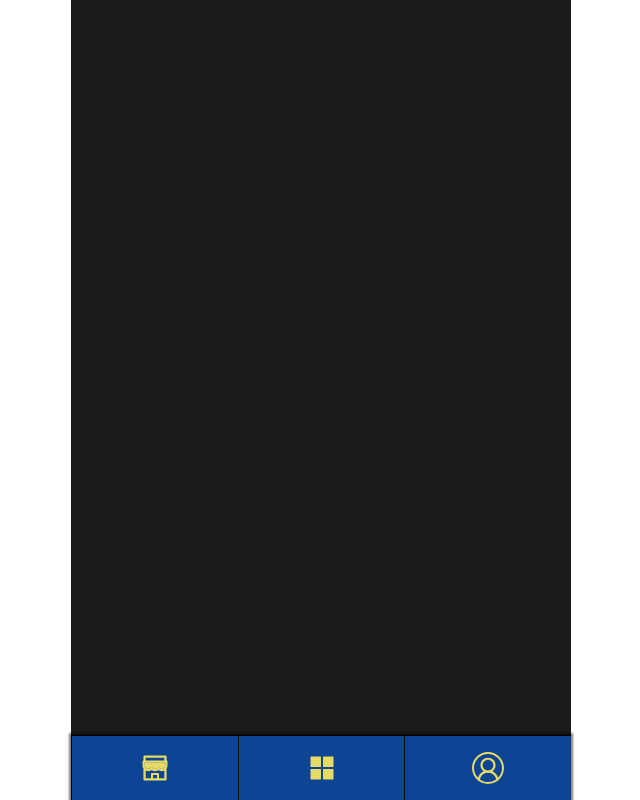
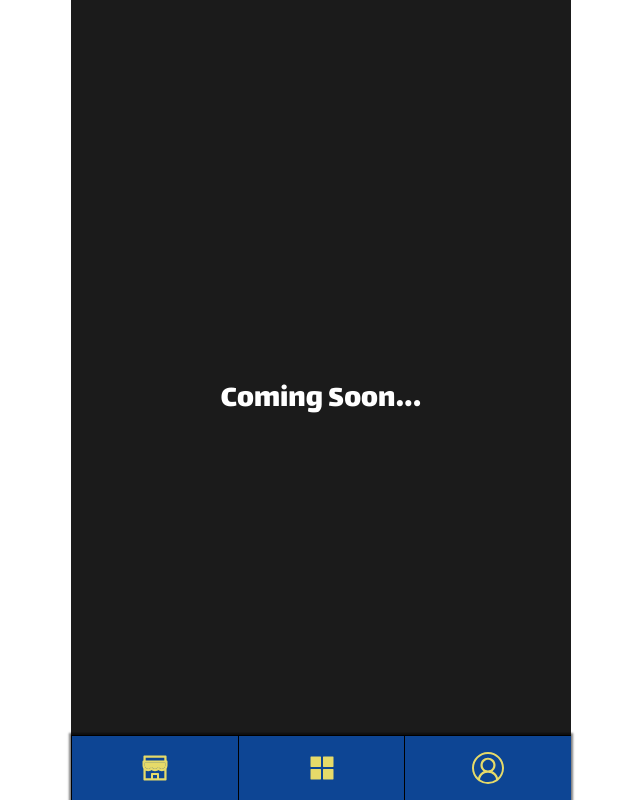
Before and after one commit to MKhodagholi/hokm-online, a React (Create React App) app: page /shop in a window 1280 px wide. Before the commit this address had no page. Shown: the whole page, without its empty margins (319-959 px from the left). Built offline with nearby package versions, Linux system fonts and the light colour scheme.

Commit message:
37. initial Shop Component and add into App Component

```diff
--- a/src/App.jsx
+++ b/src/App.jsx
@@ -7,6 +7,7 @@ import { GlobalStyles } from "./components/styles/GlobalStyled";
 import Battle from "./pages/Battle/Battle";
 import MusicPlayer from "./components/MusicPlayer/MusicPlayer";
 import MenuMobile from "./components/MenuMobile";
+import Shop from "./pages/Shop/Shop";
 
 const theme = {
   colors: {
@@ -29,6 +30,7 @@ const App = () => {
         <GlobalStyles />
         <Routes>
           <Route path="/battle" element={<Battle />} />
+          <Route path="/shop" element={<Shop />} />
         </Routes>
         {isAuthenticate && <MenuMobile />}
       </AppStyled>
--- /dev/null
+++ b/src/pages/Shop/Shop.jsx
@@ -0,0 +1,9 @@
+import React from "react";
+
+import ShopStyled from "./ShopStyled";
+
+const Shop = () => {
+  return <ShopStyled>Coming Soon...</ShopStyled>;
+};
+
+export default Shop;
--- /dev/null
+++ b/src/pages/Shop/ShopStyled.js
@@ -0,0 +1,13 @@
+import styled from "styled-components";
+
+const ShopStyled = styled.div`
+  display: flex;
+  justify-content: center;
+  align-items: center;
+  color: #fff;
+  height: 100vh;
+  font-size: 2rem;
+  font-family: "Lalezar";
+`;
+
+export default ShopStyled;
```
